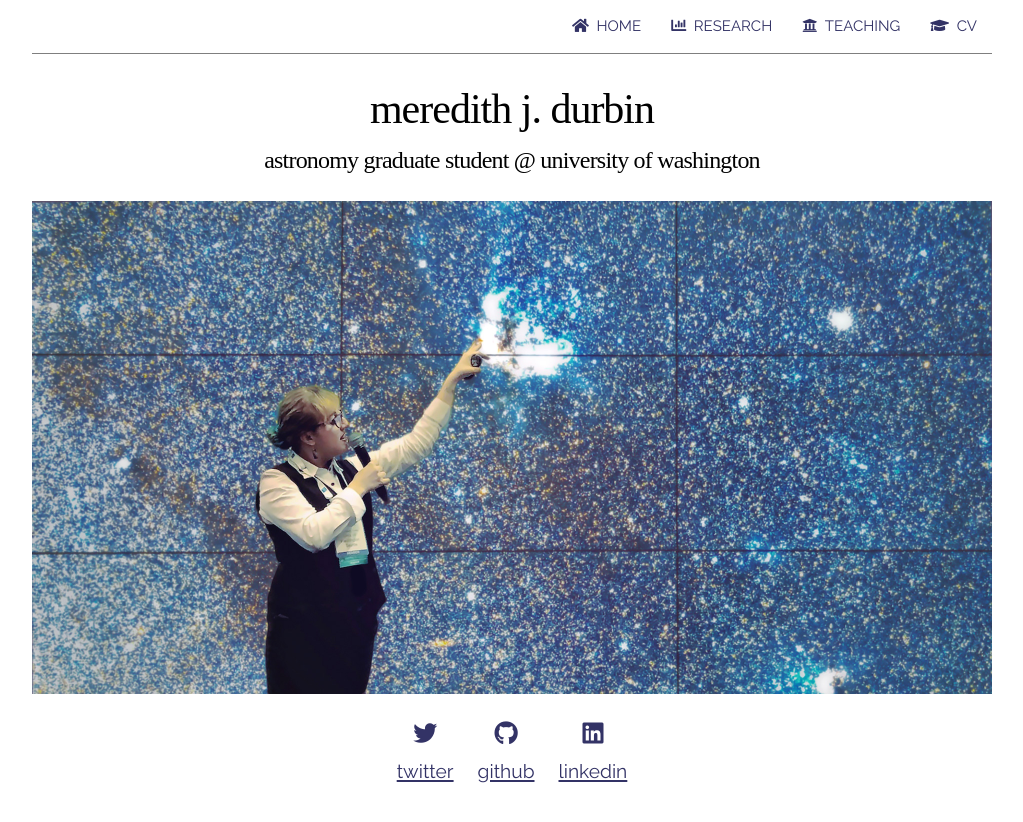
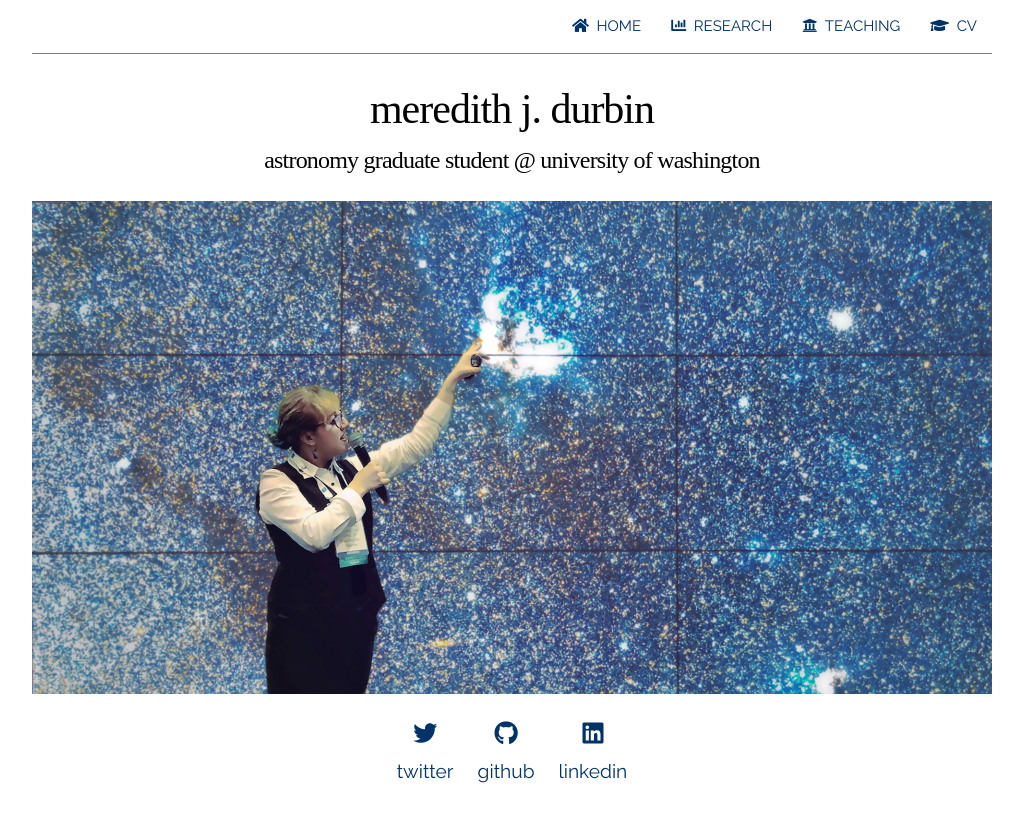
Before and after one commit to meredith-durbin/meredith-durbin, a Jekyll site: the page built from index.html, in a window 1280 px wide. Shown: the top 822 px of the page, without its empty margins (128-1151 px from the left). Built offline with Jekyll 4.4.1, drawn with Linux system fonts in a browser that asks for light colours; nearby versions of some CDN libraries; some web fonts are replaced.

Commit message:
fiddling

```diff
--- a/css/custom.css
+++ b/css/custom.css
@@ -67,6 +67,7 @@ div.contact {
   justify-content:center;
 }
 div.contact a {
+  text-decoration:none;
   margin:0 0.5em;
 }
 .small {
--- a/css/skeleton.css
+++ b/css/skeleton.css
@@ -168,13 +168,10 @@ h6 { font-size: 1.6rem; line-height: 1.2;  letter-spacing: -.02rem; font-weight:
 p {
   margin-top:0rem; }
 
-/* dark blue: 2a3248;
-dark pink: 583a3e; */
-
 /* Links
 –––––––––––––––––––––––––––––––––––––––––––––––––– */
 a {
-  color: #333366;
+  color: #003366;
 }
 a:hover {
   color: #cc9933;
```
